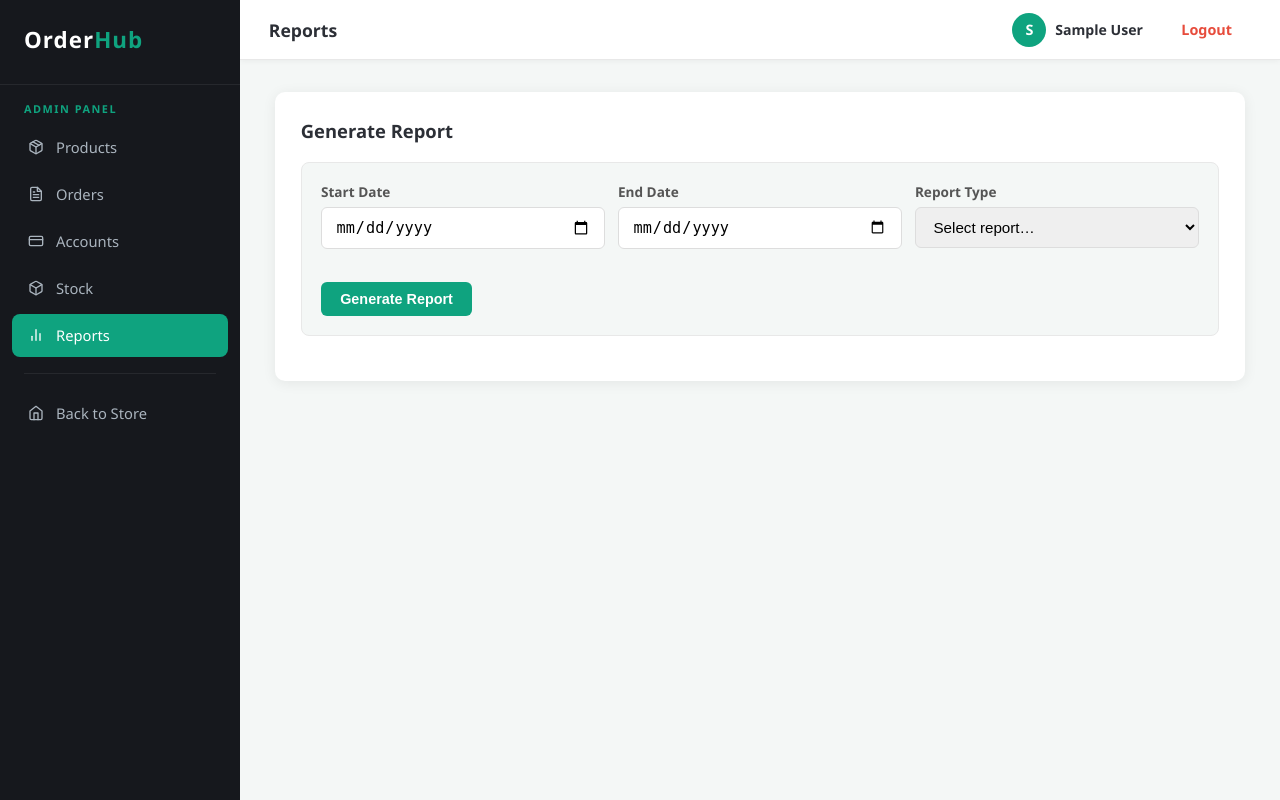
After one commit to Maaz-A-Khan/Ecommerce-App, a Django app: page /admin-panel/reports/ in a window 1280 px wide. The commit adds this page. Run offline with Django 5.2, Linux system fonts and the light colour scheme; the visitor is signed in with stand-in values (Sample User, id 1).

Commit message:
Implemented the Reports Tab for generating sales/purchase reports in the Admin Panel

```diff
--- a/orderhub/core/templates/admin_base.html
+++ b/orderhub/core/templates/admin_base.html
@@ -29,6 +29,10 @@
             <a href="{% url 'core:admin_stock' %}" class="nav-item {% block nav_stock %}{% endblock %}">
                 <svg xmlns="http://www.w3.org/2000/svg" width="16" height="16" viewBox="0 0 24 24" fill="none" stroke="currentColor" stroke-width="2" stroke-linecap="round" stroke-linejoin="round"><path d="M21 16V8a2 2 0 0 0-1-1.73l-7-4a2 2 0 0 0-2 0l-7 4A2 2 0 0 0 3 8v8a2 2 0 0 0 1 1.73l7 4a2 2 0 0 0 2 0l7-4A2 2 0 0 0 21 16z"/><polyline points="3.27 6.96 12 12.01 20.73 6.96"/><line x1="12" y1="22.08" x2="12" y2="12"/></svg>
                 Stock
+            </a>
+            <a href="{% url 'core:admin_reports' %}" class="nav-item {% block nav_reports %}{% endblock %}">
+                <svg xmlns="http://www.w3.org/2000/svg" width="16" height="16" viewBox="0 0 24 24" fill="none" stroke="currentColor" stroke-width="2" stroke-linecap="round" stroke-linejoin="round"><line x1="18" y1="20" x2="18" y2="10"/><line x1="12" y1="20" x2="12" y2="4"/><line x1="6" y1="20" x2="6" y2="14"/></svg>
+                Reports
             </a>
 
             <div class="sidebar-divider"></div>
--- /dev/null
+++ b/orderhub/core/templates/admin_reports.html
@@ -0,0 +1,122 @@
+{% extends 'admin_base.html' %}
+
+{% block title %}Reports – Admin{% endblock %}
+{% block nav_reports %}active{% endblock %}
+{% block page_title %}Reports{% endblock %}
+
+{% block content %}
+<div class="admin-grid">
+
+    <!-- ── Report Controls ────────────────────────────────── -->
+    <section class="admin-card">
+        <div class="admin-card-header">
+            <h2>Generate Report</h2>
+        </div>
+        <form method="get" class="admin-form">
+            <div class="form-row">
+                <div class="form-group">
+                    <label for="start_date">Start Date</label>
+                    <input type="date" id="start_date" name="start_date" value="{{ start_date }}" />
+                </div>
+                <div class="form-group">
+                    <label for="end_date">End Date</label>
+                    <input type="date" id="end_date" name="end_date" value="{{ end_date }}" />
+                </div>
+                <div class="form-group">
+                    <label for="report_type">Report Type</label>
+                    <select id="report_type" name="report_type" required>
+                        <option value="">Select report…</option>
+                        <option value="sales_master"    {% if report_type == 'sales_master' %}selected{% endif %}>Sales Report</option>
+                        <option value="sales_detail"    {% if report_type == 'sales_detail' %}selected{% endif %}>Sales Detail</option>
+                        <option value="purchase_master"  {% if report_type == 'purchase_master' %}selected{% endif %}>Purchase Report</option>
+                        <option value="purchase_detail"  {% if report_type == 'purchase_detail' %}selected{% endif %}>Purchase Detail</option>
+                    </select>
+                </div>
+            </div>
+            <button type="submit" class="btn btn-primary">Generate Report</button>
+        </form>
+    </section>
+
+    <!-- ── Report Results ─────────────────────────────────── -->
+    {% if report_type %}
+    <section class="admin-card">
+        <div class="admin-card-header">
+            <h2>
+                {% if report_type == 'sales_master' %}Sales Report
+                {% elif report_type == 'sales_detail' %}Sales Detail Report
+                {% elif report_type == 'purchase_master' %}Purchase Report
+                {% elif report_type == 'purchase_detail' %}Purchase Detail Report
+                {% endif %}
+            </h2>
+        </div>
+        <table class="data-table">
+            <thead>
+                <tr>
+                {% if report_type == 'sales_master' %}
+                    <th>Entry No</th>
+                    <th>Customer</th>
+                    <th>Order Date</th>
+                    <th>Total Amount</th>
+                {% elif report_type == 'sales_detail' %}
+                    <th>Entry No</th>
+                    <th>Order Date</th>
+                    <th>Product</th>
+                    <th>Qty</th>
+                    <th>Rate</th>
+                    <th>Line Total</th>
+                {% elif report_type == 'purchase_master' %}
+                    <th>Entry No</th>
+                    <th>Supplier</th>
+                    <th>Order Date</th>
+                    <th>Total Amount</th>
+                {% elif report_type == 'purchase_detail' %}
+                    <th>Entry No</th>
+                    <th>Order Date</th>
+                    <th>Product</th>
+                    <th>Qty</th>
+                    <th>Rate</th>
+                    <th>Line Total</th>
+                {% endif %}
+                </tr>
+            </thead>
+            <tbody>
+                {% for row in results %}
+                <tr>
+                {% if report_type == 'sales_master' %}
+                    <td>{{ row.entry_no }}</td>
+                    <td>{{ row.customer_name }}</td>
+                    <td>{{ row.order_date }}</td>
+                    <td>{{ row.total_amount }}</td>
+                {% elif report_type == 'sales_detail' %}
+                    <td>{{ row.entry_no }}</td>
+                    <td>{{ row.order_date }}</td>
+                    <td>{{ row.product_name }}</td>
+                    <td>{{ row.qty }}</td>
+                    <td>{{ row.rate }}</td>
+                    <td>{{ row.line_total }}</td>
+                {% elif report_type == 'purchase_master' %}
+                    <td>{{ row.entry_no }}</td>
+                    <td>{{ row.supplier_name }}</td>
+                    <td>{{ row.order_date }}</td>
+                    <td>{{ row.total_amount }}</td>
+                {% elif report_type == 'purchase_detail' %}
+                    <td>{{ row.entry_no }}</td>
+                    <td>{{ row.order_date }}</td>
+                    <td>{{ row.product_name }}</td>
+                    <td>{{ row.qty }}</td>
+                    <td>{{ row.rate }}</td>
+                    <td>{{ row.line_total }}</td>
+                {% endif %}
+                </tr>
+                {% empty %}
+                <tr>
+                    <td colspan="6">No records found for this report.</td>
+                </tr>
+                {% endfor %}
+            </tbody>
+        </table>
+    </section>
+    {% endif %}
+
+</div>
+{% endblock %}
--- a/orderhub/core/urls.py
+++ b/orderhub/core/urls.py
@@ -22,4 +22,5 @@ urlpatterns = [
     path('admin-panel/orders/<int:idno>/', views.admin_order_detail_view,  name='admin_order_detail'),
     path('admin-panel/accounts/',          views.admin_accounts_view,      name='admin_accounts'),
     path('admin-panel/stock/',             views.admin_stock_view,         name='admin_stock'),
+    path('admin-panel/reports/',            views.admin_reports_view,       name='admin_reports'),
 ]
--- a/orderhub/core/views.py
+++ b/orderhub/core/views.py
@@ -632,6 +632,15 @@ def admin_accounts_view(request):
                     """,
                     [new_code, name]
                 )
+                unusable_pw = make_password(None)
+                cursor.execute(
+                    """
+                    INSERT INTO "user" (username, name, password, is_superuser, is_staff, is_active,
+                                        first_name, last_name, email, date_joined, role, account_code)
+                    VALUES (%s, %s, %s, FALSE, FALSE, FALSE, '', '', '', NOW(), 'supplier', %s)
+                    """,
+                    [new_code, name, unusable_pw, new_code]
+                )
                 messages.success(request, f'Supplier "{name}" added as {new_code}.')
         else:
             messages.error(request, 'Supplier name is required.')
@@ -661,9 +670,14 @@ def admin_stock_view(request):
         if supplier_code and product_code and qty > 0:
             with transaction.atomic():
                 with connection.cursor() as cursor:
-                    cursor.execute("SELECT 1 FROM chart_of_account WHERE code = %s LIMIT 1", [supplier_code])
-                    if not cursor.fetchone():
+                    cursor.execute(
+                        "SELECT id FROM \"user\" WHERE account_code = %s AND role = 'supplier' LIMIT 1",
+                        [supplier_code]
+                    )
+                    supplier_user_row = cursor.fetchone()
+                    if not supplier_user_row:
                         raise Http404("Supplier not found")
+                    supplier_user_id = supplier_user_row[0]
 
                     cursor.execute("SELECT name, rate FROM product WHERE code = %s LIMIT 1", [product_code])
                     prod_row = cursor.fetchone()
@@ -690,7 +704,7 @@ def admin_stock_view(request):
                         VALUES (%s, 'Restock Order', %s, CURRENT_DATE)
                         RETURNING idno
                         """,
-                        [request.user.id, entry_no]
+                        [supplier_user_id, entry_no]
                     )
                     om_idno = cursor.fetchone()[0]
 
@@ -750,3 +764,103 @@ def admin_stock_view(request):
         'suppliers':     suppliers,
         'products':      products,
     })
+
+
+@login_required(login_url='core:login')
+@admin_required
+def admin_reports_view(request):
+    report_type = request.GET.get('report_type', '')
+    start_date  = request.GET.get('start_date', '')
+    end_date    = request.GET.get('end_date', '')
+
+    results = []
+    date_params = []
+    date_clause = ''
+
+    if start_date and end_date:
+        date_clause = ' AND om.order_date BETWEEN %s AND %s'
+        date_params = [start_date, end_date]
+
+    if report_type == 'sales_master':
+        sql = """
+            SELECT om.entry_no, u.name, om.order_date,
+                   SUM(od.qty * od.rate) AS total_amount
+            FROM order_master om
+            JOIN "user" u ON om.user_id = u.id
+            JOIN order_detail od ON od.order_master_idno = om.idno
+            WHERE om.order_type = 'Purchase Order'
+        """ + date_clause + """
+            GROUP BY om.idno, om.entry_no, u.name, om.order_date
+            ORDER BY om.order_date DESC, om.idno DESC
+        """
+        with connection.cursor() as cursor:
+            cursor.execute(sql, date_params)
+            results = [
+                {'entry_no': r[0], 'customer_name': r[1], 'order_date': r[2], 'total_amount': r[3]}
+                for r in cursor.fetchall()
+            ]
+
+    elif report_type == 'sales_detail':
+        sql = """
+            SELECT om.entry_no, om.order_date, p.name,
+                   od.qty, od.rate, (od.qty * od.rate) AS line_total
+            FROM order_detail od
+            JOIN order_master om ON od.order_master_idno = om.idno
+            JOIN product p ON od.product_code = p.code
+            WHERE om.order_type = 'Purchase Order'
+        """ + date_clause + """
+            ORDER BY om.order_date DESC, om.idno DESC
+        """
+        with connection.cursor() as cursor:
+            cursor.execute(sql, date_params)
+            results = [
+                {'entry_no': r[0], 'order_date': r[1], 'product_name': r[2],
+                 'qty': r[3], 'rate': r[4], 'line_total': r[5]}
+                for r in cursor.fetchall()
+            ]
+
+    elif report_type == 'purchase_master':
+        sql = """
+            SELECT om.entry_no, coa.name AS supplier_name, om.order_date,
+                   SUM(od.qty * od.rate) AS total_amount
+            FROM order_master om
+            JOIN "user" u ON om.user_id = u.id
+            JOIN chart_of_account coa ON u.account_code = coa.code
+            JOIN order_detail od ON od.order_master_idno = om.idno
+            WHERE om.order_type = 'Restock Order'
+        """ + date_clause + """
+            GROUP BY om.idno, om.entry_no, coa.name, om.order_date
+            ORDER BY om.order_date DESC, om.idno DESC
+        """
+        with connection.cursor() as cursor:
+            cursor.execute(sql, date_params)
+            results = [
+                {'entry_no': r[0], 'supplier_name': r[1], 'order_date': r[2], 'total_amount': r[3]}
+                for r in cursor.fetchall()
+            ]
+
+    elif report_type == 'purchase_detail':
+        sql = """
+            SELECT om.entry_no, om.order_date, p.name,
+                   od.qty, od.rate, (od.qty * od.rate) AS line_total
+            FROM order_detail od
+            JOIN order_master om ON od.order_master_idno = om.idno
+            JOIN product p ON od.product_code = p.code
+            WHERE om.order_type = 'Restock Order'
+        """ + date_clause + """
+            ORDER BY om.order_date DESC, om.idno DESC
+        """
+        with connection.cursor() as cursor:
+            cursor.execute(sql, date_params)
+            results = [
+                {'entry_no': r[0], 'order_date': r[1], 'product_name': r[2],
+                 'qty': r[3], 'rate': r[4], 'line_total': r[5]}
+                for r in cursor.fetchall()
+            ]
+
+    return render(request, 'admin_reports.html', {
+        'report_type': report_type,
+        'start_date':  start_date,
+        'end_date':    end_date,
+        'results':     results,
+    })
```
